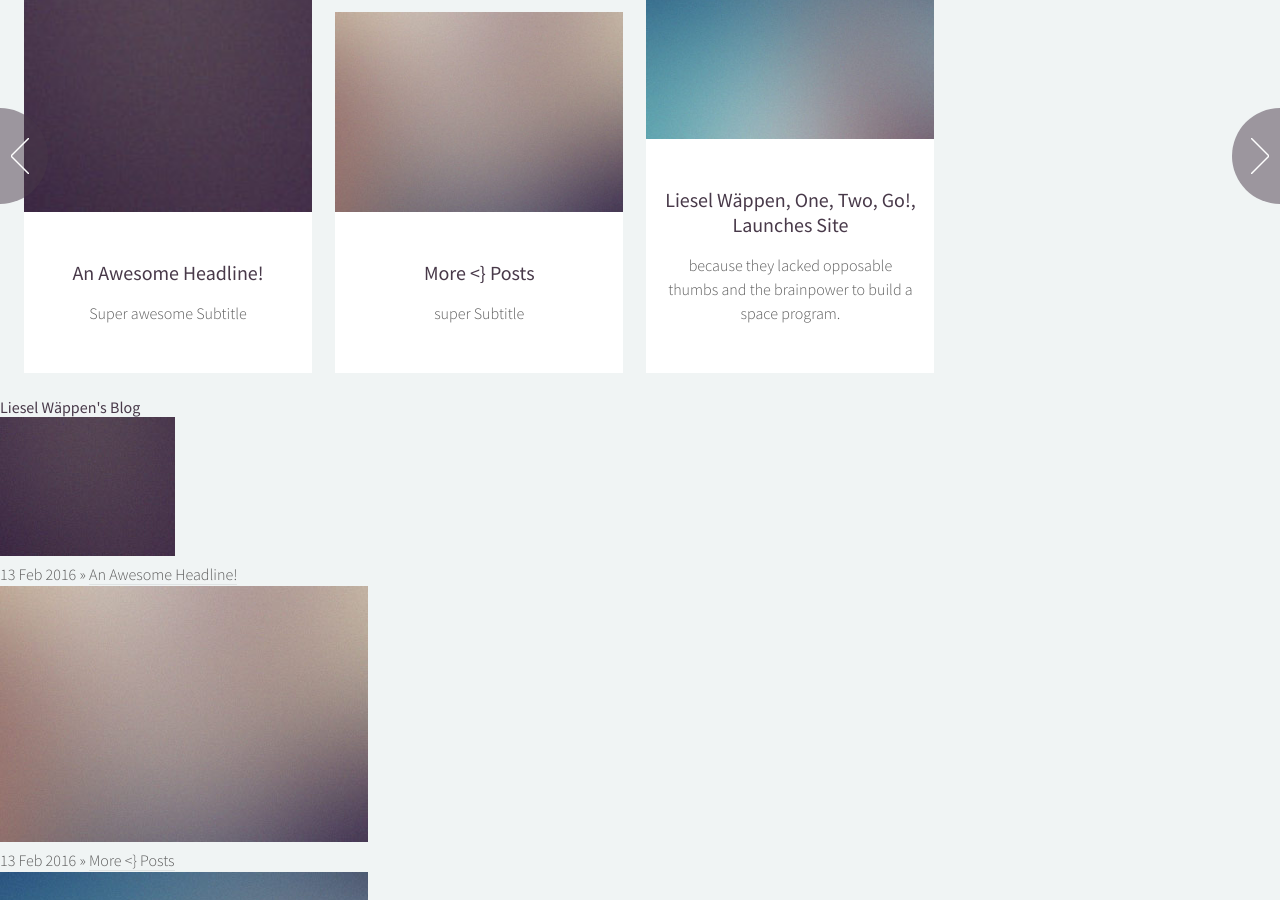
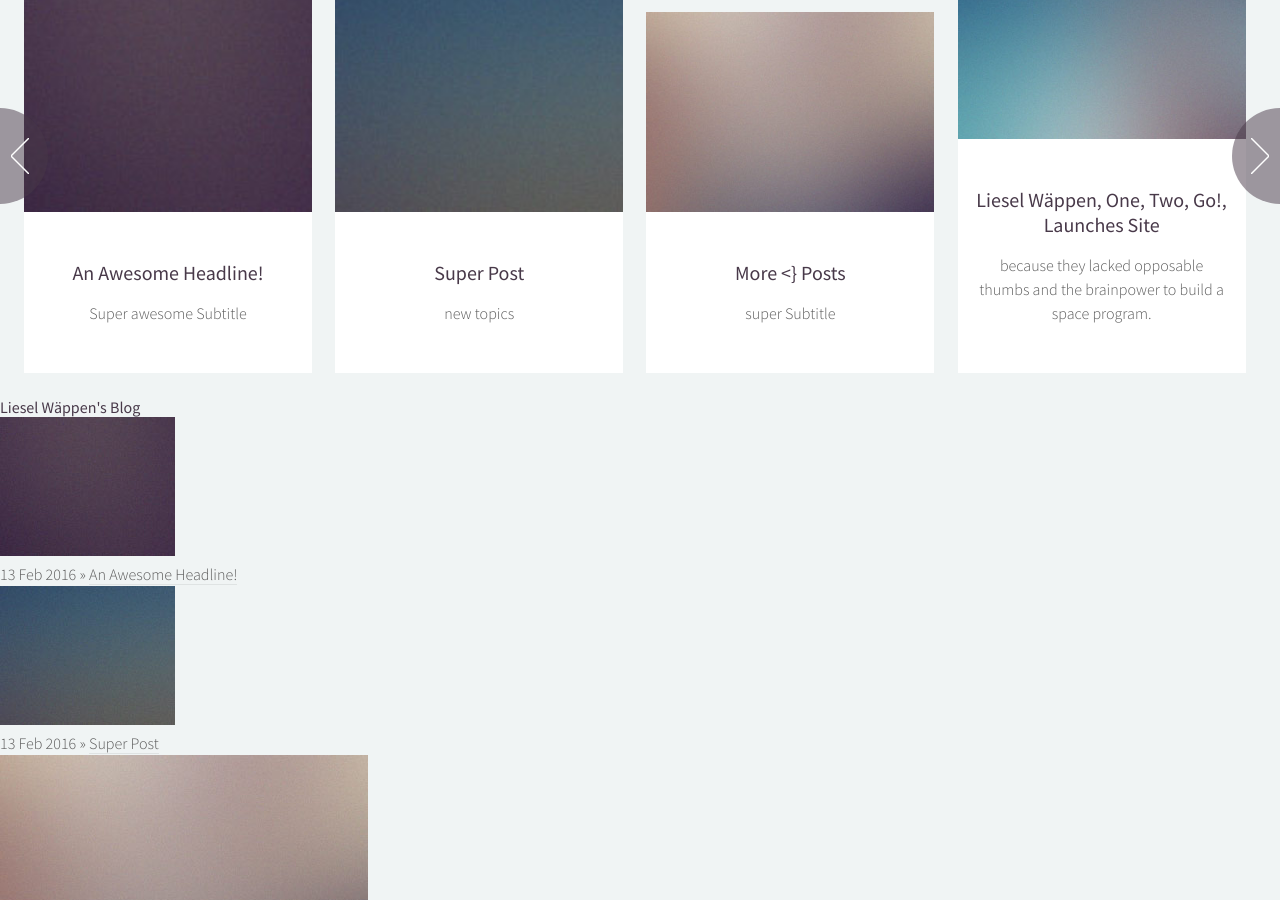
Before and after one commit to LieselWaeppen/LieselWaeppen.github.io, a Jekyll site: the page built from blog/index.html, in a window 1280 px wide and 900 px high, scrolled down 1210 px. Built offline with Jekyll 4.4.1, drawn with Linux system fonts in a browser that asks for light colours; nearby versions of some CDN libraries; a file with an impossible date is left out.

Commit message:
Update 2016-02-13-super-post.md

```diff
--- a/_posts/2016-02-13-super-post.md
+++ b/_posts/2016-02-13-super-post.md
@@ -1,7 +1,7 @@
 ---
 layout: post
 subtitle: new topics
-date: ""
+date: 2016-02-13
 author: Liesel Wäppen
 img: /img/pic12.jpg
 published: true
```
